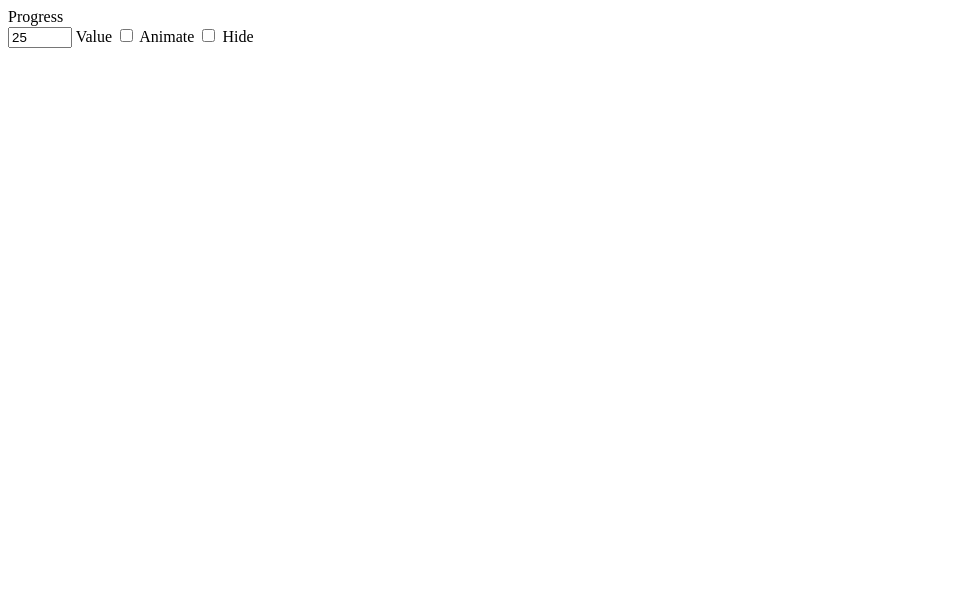
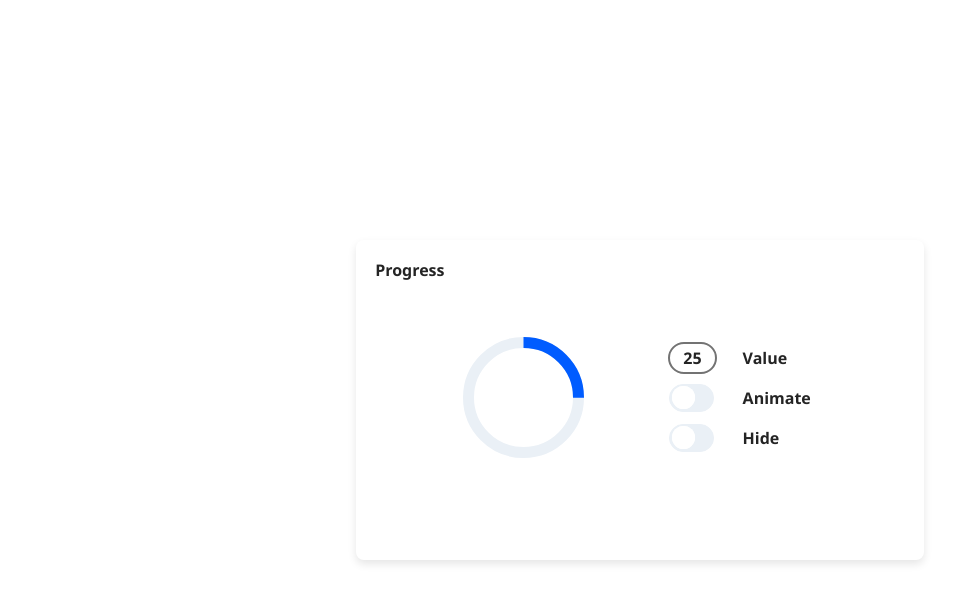
Before and after one commit to be195/tz-spinner, a plain HTML site: page index.html in a window 1280 px wide. Shown: the whole page, without its empty margins (0-977 px from the left). Drawn offline with Linux system fonts and the light colour scheme; the site is published under a folder, as on GitHub Pages, so addresses that start at the root find nothing.

Commit message:
fix(index): remove absolute positions to the dependencies

```diff
--- a/index.html
+++ b/index.html
@@ -4,8 +4,8 @@
   <meta charset="UTF-8">
   <meta name="viewport" content="width=device-width, initial-scale=1.0">
 
-  <link rel="stylesheet" href="/style.css">
-  <link rel="stylesheet" href="/spinner.css">
+  <link rel="stylesheet" href="style.css">
+  <link rel="stylesheet" href="spinner.css">
 
   <title>Progress block</title>
 </head>
@@ -36,6 +36,6 @@
     </div>
   </div>
 
-  <script src="/script.js" type="module"></script>
+  <script src="script.js" type="module"></script>
 </body>
 </html>
```
